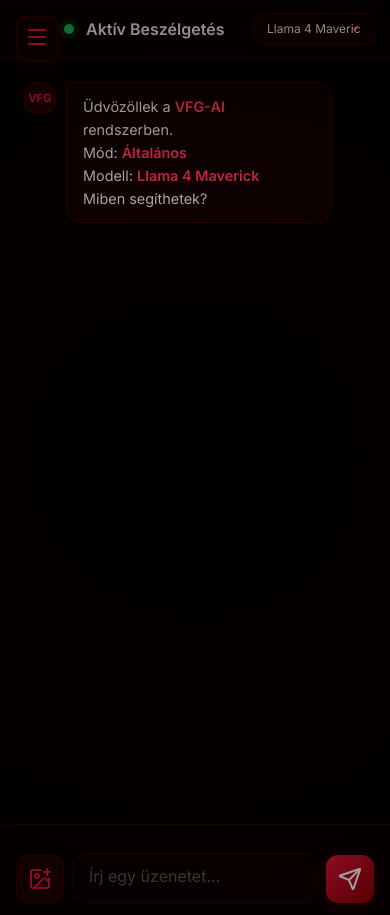
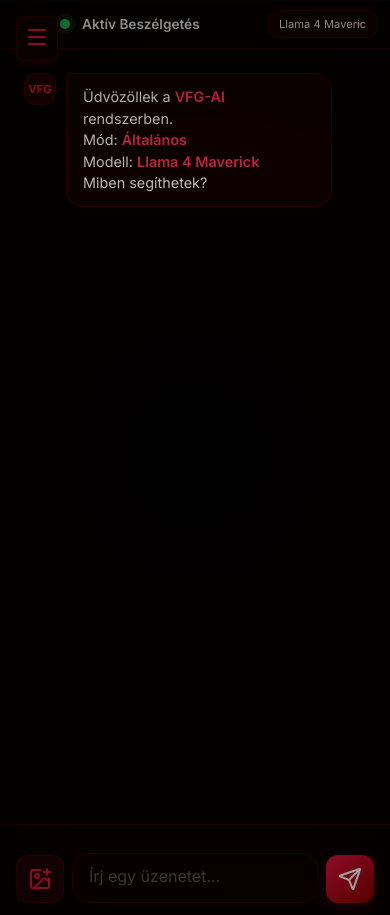
Before and after one commit to silentreaver/vfgai2, a Flask app: page / in a window 390 px wide. Run offline with Flask 3, Linux system fonts and the light colour scheme; some libraries are stand-ins or nearby versions.

Commit message:
Final mobile UX fixes: word-break, header simplification, and sidebar auto-close

```diff
--- a/templates/index.html
+++ b/templates/index.html
@@ -478,17 +478,21 @@
         }
 
         .message-content {
-            padding: 16px 20px;
-            border-radius: 16px;
-            line-height: 1.6;
-            font-size: 0.95em;
+            padding: 14px 20px;
+            border-radius: 18px;
+            font-size: 0.95rem;
+            line-height: 1.5;
             position: relative;
+            max-width: 100%;
+            word-break: break-word;
+            overflow-wrap: anywhere;
         }
 
         .message.ai-message .message-content {
-            background: rgba(15, 0, 0, 0.8);
+            background: rgba(15, 0, 0, 0.9);
             border: 1px solid var(--border-color);
-            color: var(--text-primary);
+            color: #ffffff;
+            /* Brighter for better contrast on mobile */
             border-top-left-radius: 4px;
         }
 
@@ -855,24 +859,44 @@
             }
 
             .chat-header {
-                padding: 12px 16px;
-                padding-left: 64px;
+                padding: 10px 12px;
+                padding-left: 60px;
                 /* Space for menu button */
+                justify-content: space-between;
+            }
+
+            .chat-title {
+                font-size: 0.85rem;
+                white-space: nowrap;
+                overflow: hidden;
+                text-overflow: ellipsis;
+                max-width: 120px;
             }
 
             .chat-subtitle {
                 display: none;
-                /* Simplify header for mobile */
+                /* Hide subtitle to save space */
             }
 
             .model-selector {
-                padding: 8px 12px;
-                font-size: 0.75rem;
-                max-width: 120px;
+                padding: 6px 10px;
+                font-size: 0.7rem;
+                max-width: 110px;
+                /* Prevent overflow */
+                margin-left: 4px;
             }
         }
 
         @media (max-width: 768px) {
+            body {
+                overflow-x: hidden;
+                /* Prevent horizontal scroll */
+            }
+
+            .main-container {
+                overflow-x: hidden;
+            }
+
             .chat-input-wrapper {
                 padding: 12px 16px;
             }
@@ -1066,6 +1090,14 @@
             appendMessage(greeting, 'ai');
             uploadedImages = [];
             imagePreviewContainer.innerHTML = '';
+
+            // Auto-close sidebar on mobile after selection
+            if (window.innerWidth <= 1024) {
+                const sidebar = document.querySelector('.sidebar');
+                if (sidebar.classList.contains('active')) {
+                    toggleSidebar();
+                }
+            }
         }
 
         function handleImageUpload(event) {
```
